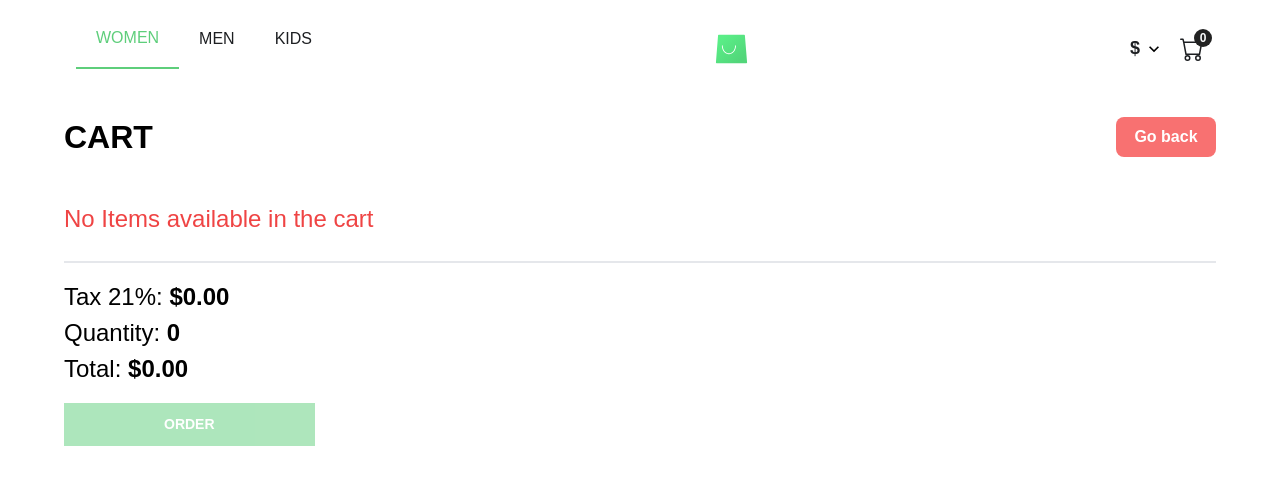
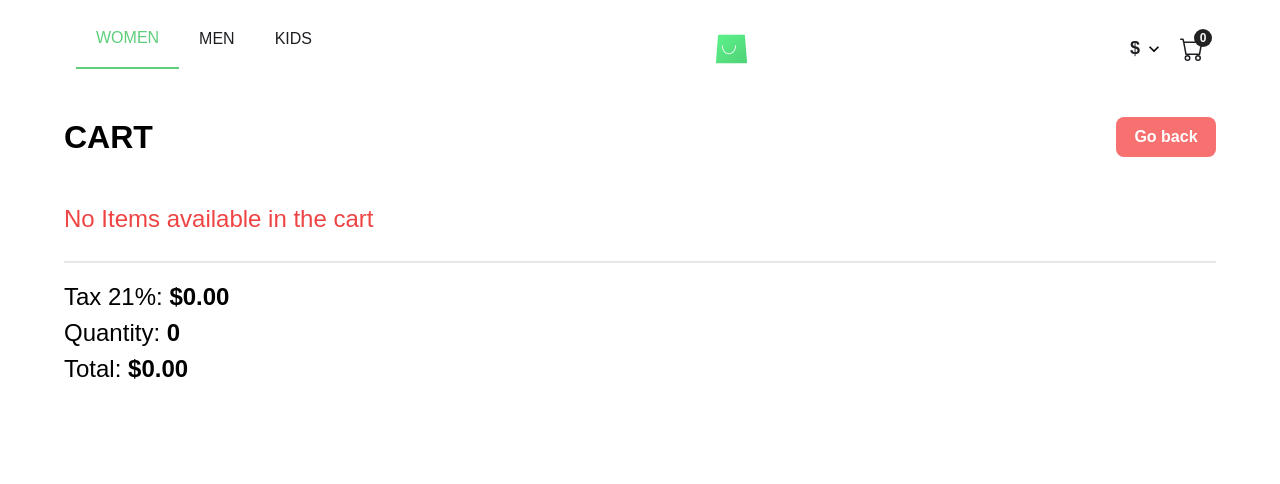
Before and after one commit to ChuksJoshuaa/Pavillion, a React (Vite) app: page /home in a window 1280 px wide. Shown: the top 484 px of the page. Built offline with nearby package versions, Linux system fonts and the light colour scheme.

Commit message:
WIP: Update Changes

```diff
--- a/src/pages/CheckoutPage.tsx
+++ b/src/pages/CheckoutPage.tsx
@@ -15,7 +15,7 @@ import { currencyFormatter } from "../utils/conversions";
 import { getDataFromLocalStorage } from "../utils/getLocalStorage";
 import { FiMinusSquare, FiPlusSquare } from "react-icons/fi";
 import { Link } from "react-router-dom";
-import { PaystackButton } from "react-paystack";
+// import { PaystackButton } from "react-paystack";
 
 const CheckoutPage = () => {
   const cartItems = getDataFromLocalStorage();
@@ -86,14 +86,14 @@ const CheckoutPage = () => {
     content();
   }, []);
 
-  const onSuccess = (reference: any) => {
-    console.log(reference);
-    Toaster("Payment Successful");
-  };
+  // const onSuccess = (reference: any) => {
+  //   console.log(reference);
+  //   Toaster("Payment Successful");
+  // };
 
-  const onClose = () => {
-    console.log("closed");
-  };
+  // const onClose = () => {
+  //   console.log("closed");
+  // };
   return (
     <div>
       <div className="flex items-center justify-between flex-wrap py-5">
@@ -217,7 +217,7 @@ const CheckoutPage = () => {
           </span>
         </h3>
       </div>
-      <div>
+      {/* <div>
         {cartItems.length > 0 ? (
           <PaystackButton
             text="Order"
@@ -238,7 +238,7 @@ const CheckoutPage = () => {
             order
           </button>
         )}
-      </div>
+      </div> */}
     </div>
   );
 };
```
